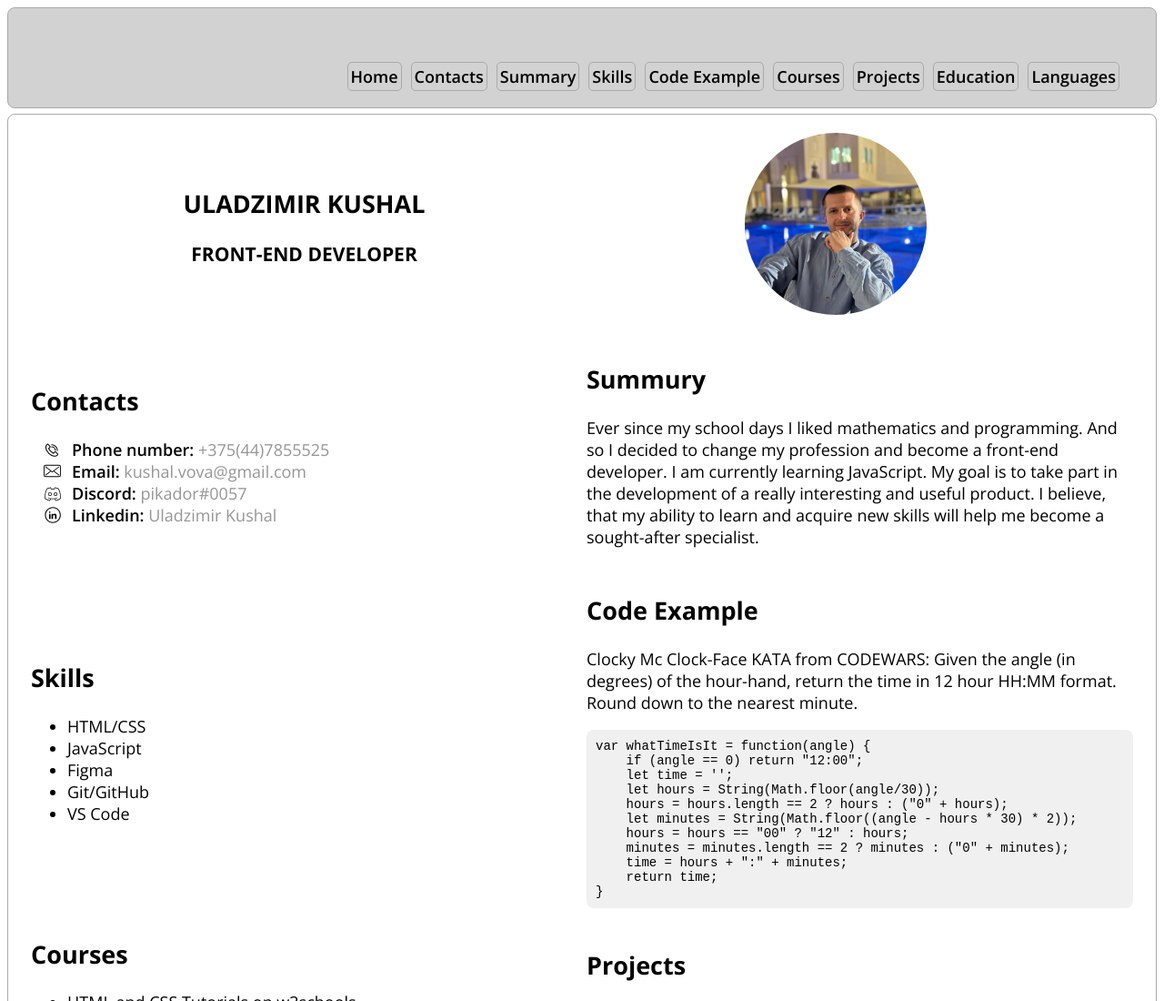
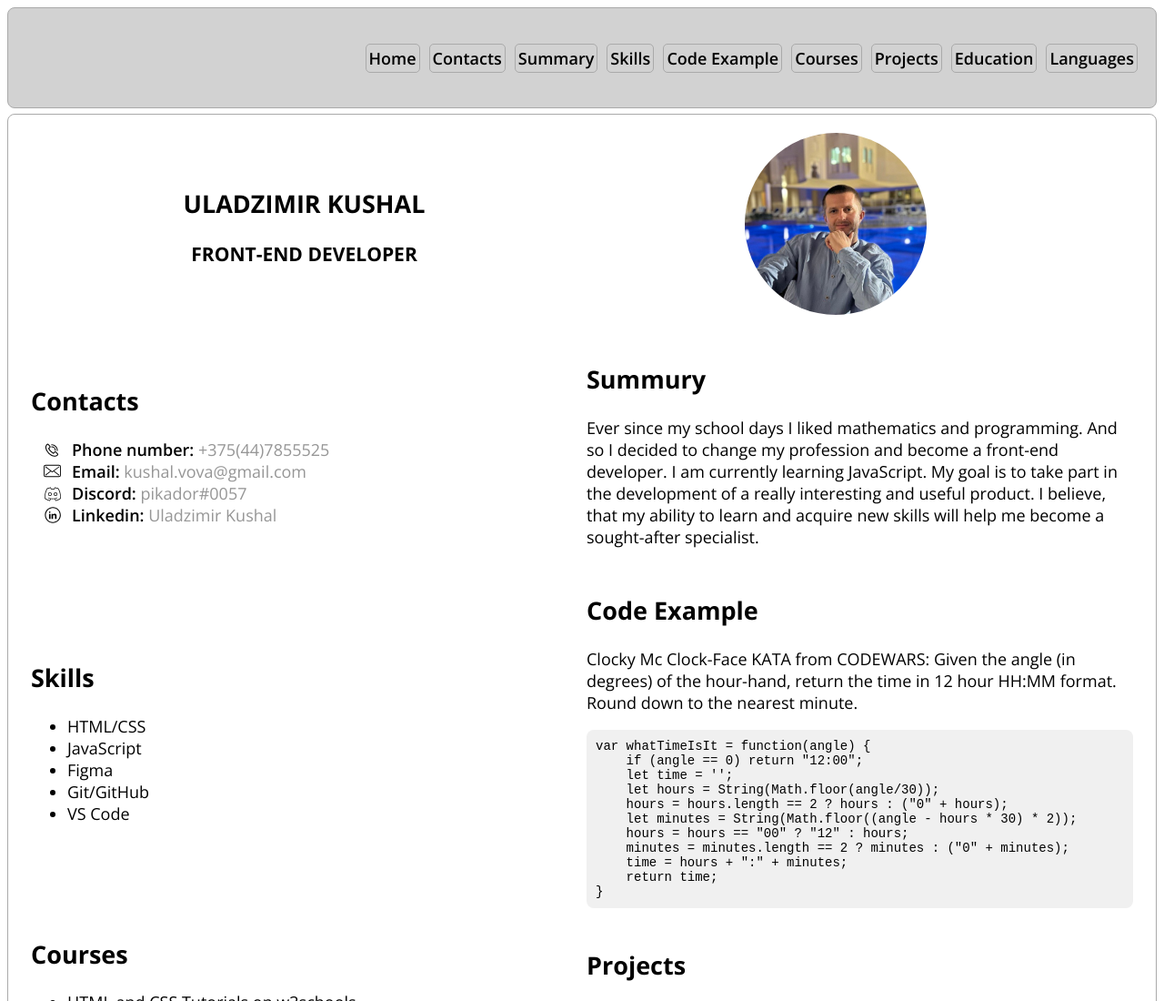
Before and after one commit to kushalvova/rsschool-cv, a plain HTML site: page index.html in a window 1280 px wide. Shown: the top 1100 px of the page at 91% size. Drawn offline with Linux system fonts and the light colour scheme.

Commit message:
fix: bugs after conflict resolution

```diff
--- a/style.css
+++ b/style.css
@@ -42,9 +42,6 @@ a {
 .nav {
   display: flex;
   justify-content: flex-end;
-  height: 100px;
-  margin: 20px;
-  padding: 0px;
   align-items: center;
   height: 100%;
 }
```
